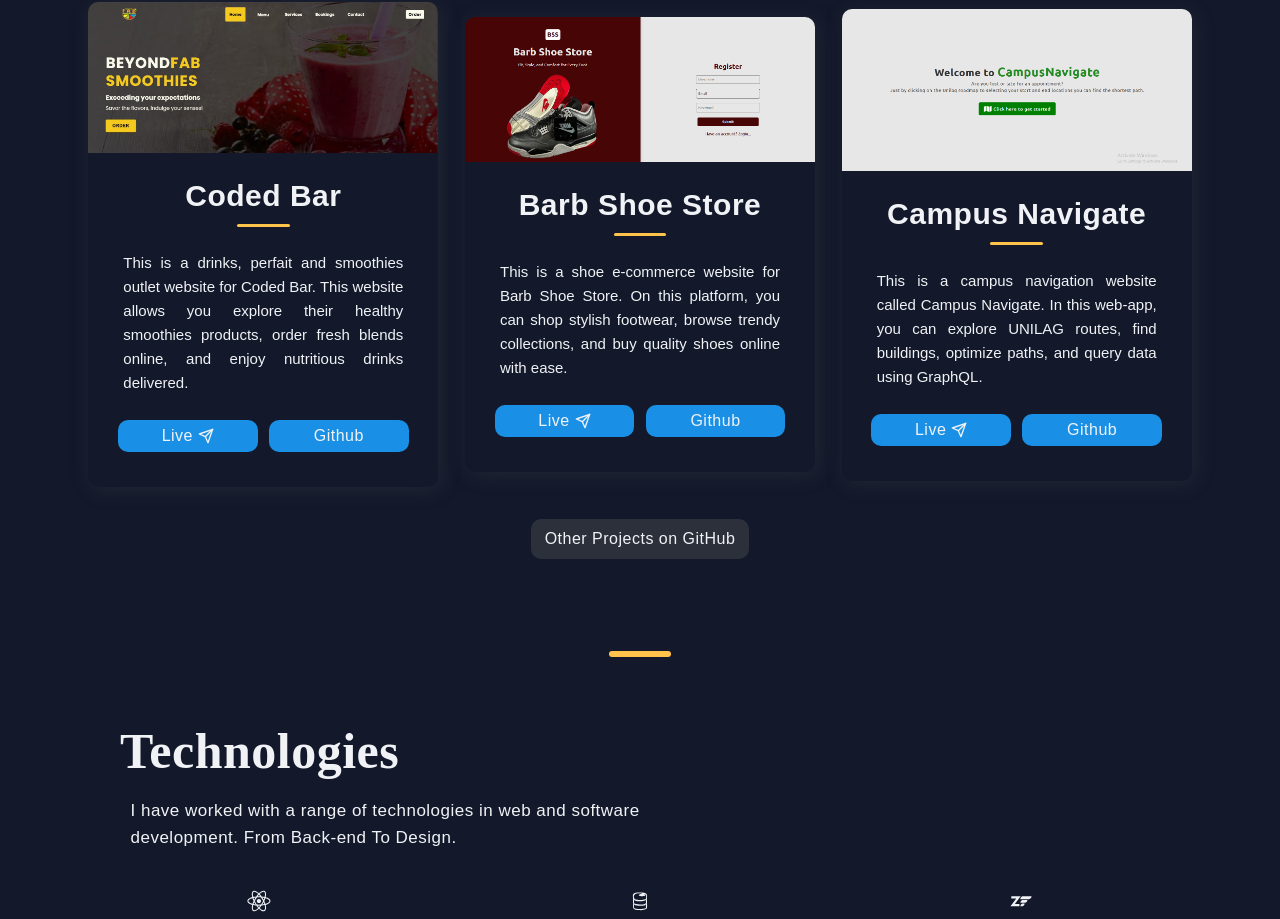
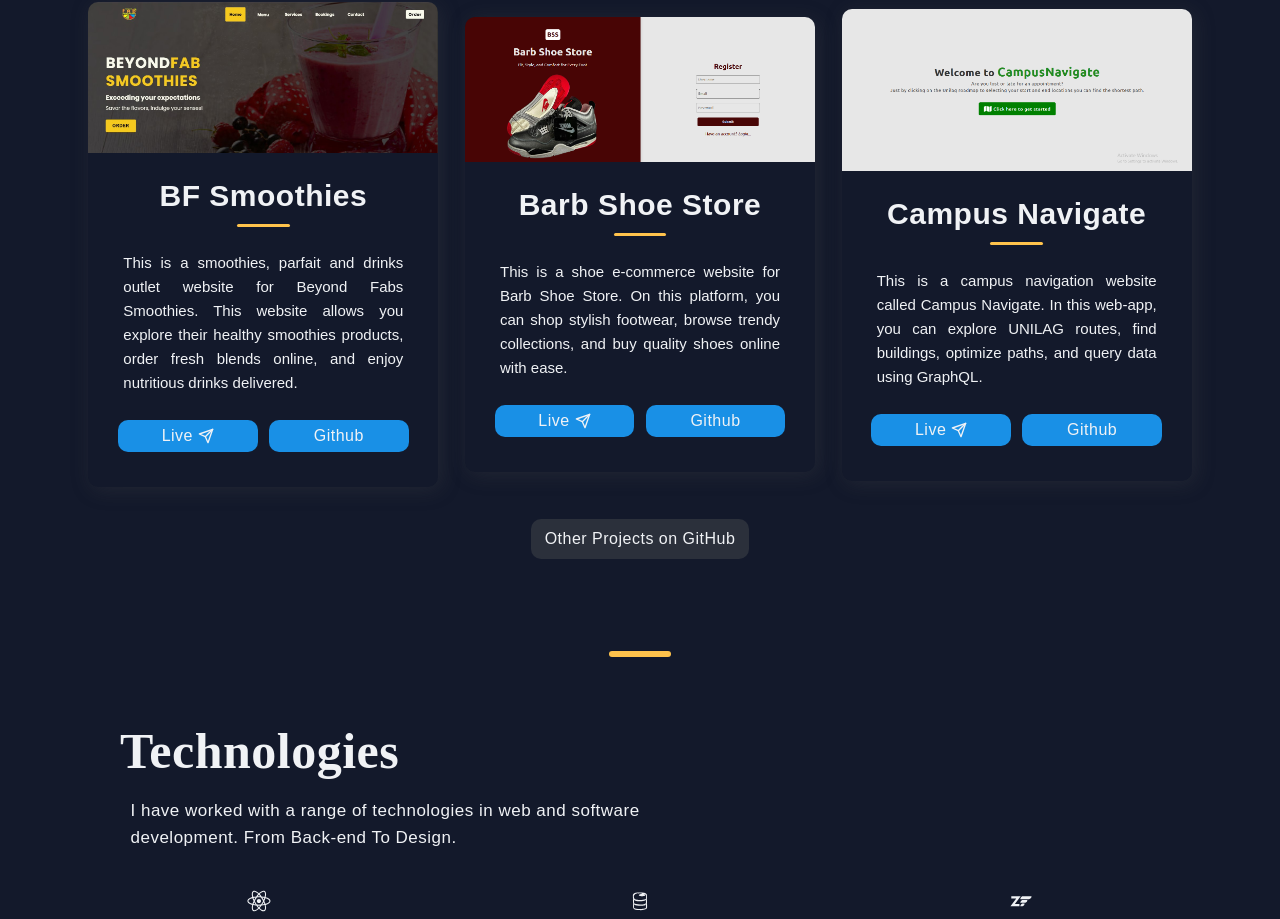
Before and after one commit to peekaycee/myPortfolio, a Next.js app: page / in a window 1280 px wide. Shown: the part 1311-2230 px from the top of the page. Built offline with nearby package versions, Linux system fonts and the light colour scheme.

Commit message:
update links

```diff
--- a/src/app/constants/constants.js
+++ b/src/app/constants/constants.js
@@ -27,12 +27,12 @@ export const projects = [
     id: 2,
   },
   {
-    title: 'Coded Bar',
-    description: "This is a drinks, perfait and smoothies outlet website for Coded Bar. This website allows you explore their healthy smoothies products, order fresh blends online, and enjoy nutritious drinks delivered.",
+    title: 'BF Smoothies',
+    description: "This is a smoothies, parfait and drinks outlet website for Beyond Fabs Smoothies. This website allows you explore their healthy smoothies products, order fresh blends online, and enjoy nutritious drinks delivered.",
     image: '/images/4.jpg',
     tags: ['HTML5', 'CSS3', 'JavaScript'],
-    source: 'https://github.com/peekaycee/Coded-Bar',
-    visit: 'https://codedbar.netlify.app/',
+    source: 'https://github.com/peekaycee/beyondFabSmoothies',
+    visit: 'https://beyondfabsmoothies.netlify.app/',
     id: 3,
   },
   {
```
